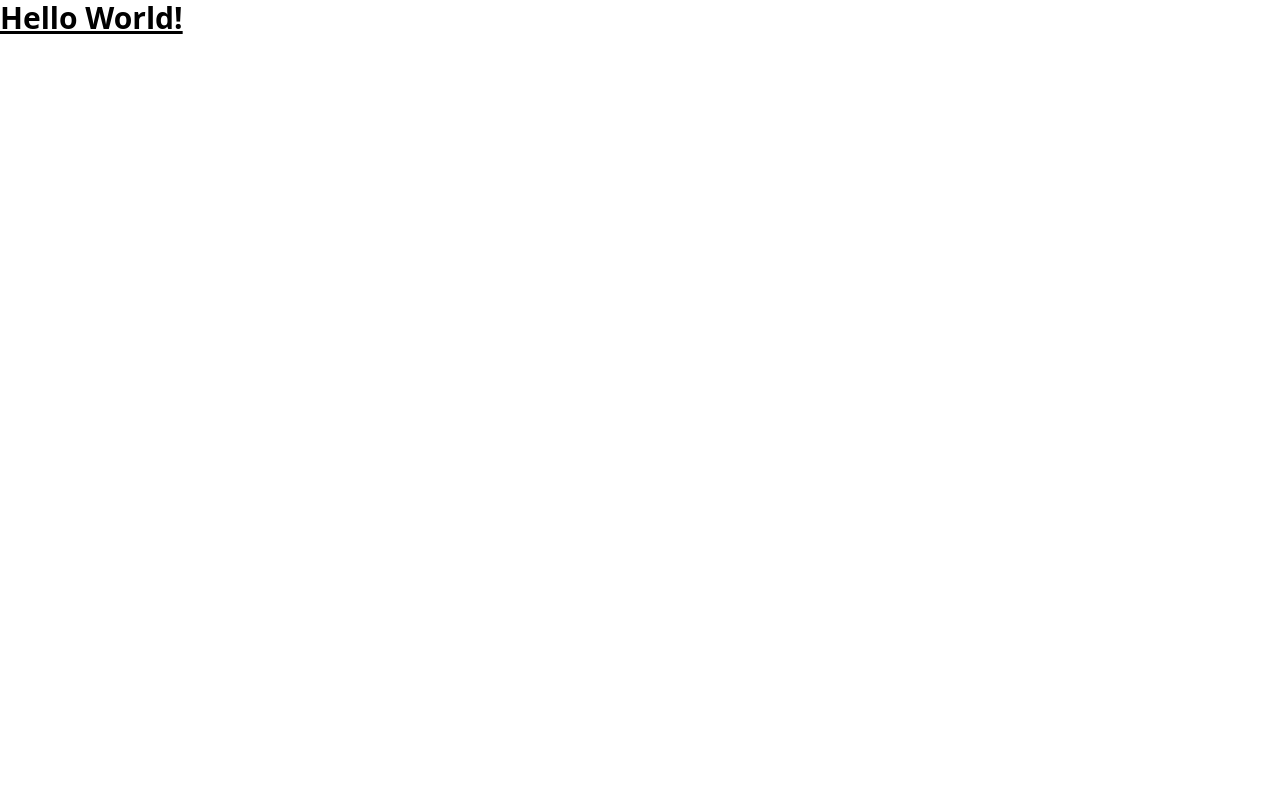
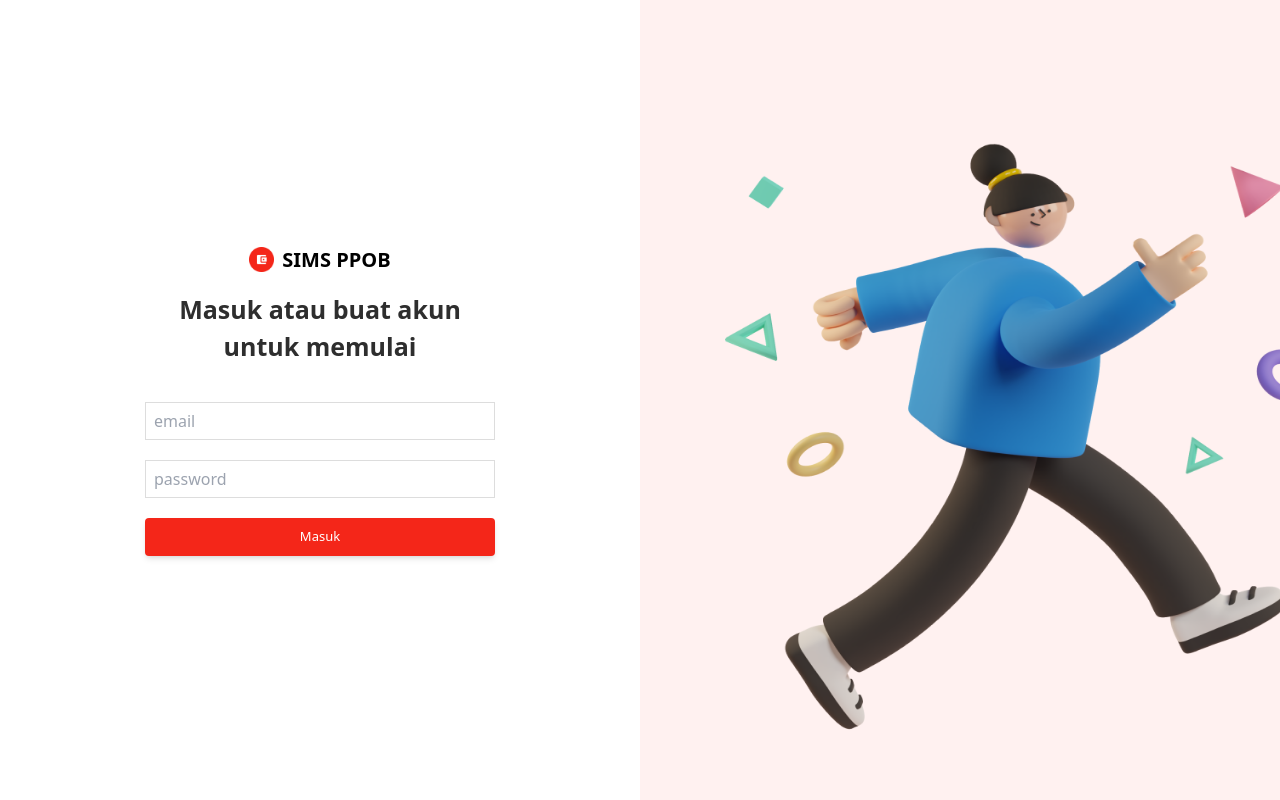
Before and after one commit to fundayluck/SIMS_PPBO-AfanDayuLaksono, a React (Create React App) app: page / in a window 1280 px wide. Built offline with nearby package versions, Linux system fonts and the light colour scheme.

Commit message:
change page

```diff
--- a/src/App.js
+++ b/src/App.js
@@ -1,8 +1,9 @@
+import Login from "./pages/Login";
+// import Register from "./pages/Register";
+
 function App() {
     return (
-        <div className="App">
-            <h1 className="text-3xl font-bold underline">Hello World!</h1>
-        </div>
+        <Login />
     );
 }
 
```
